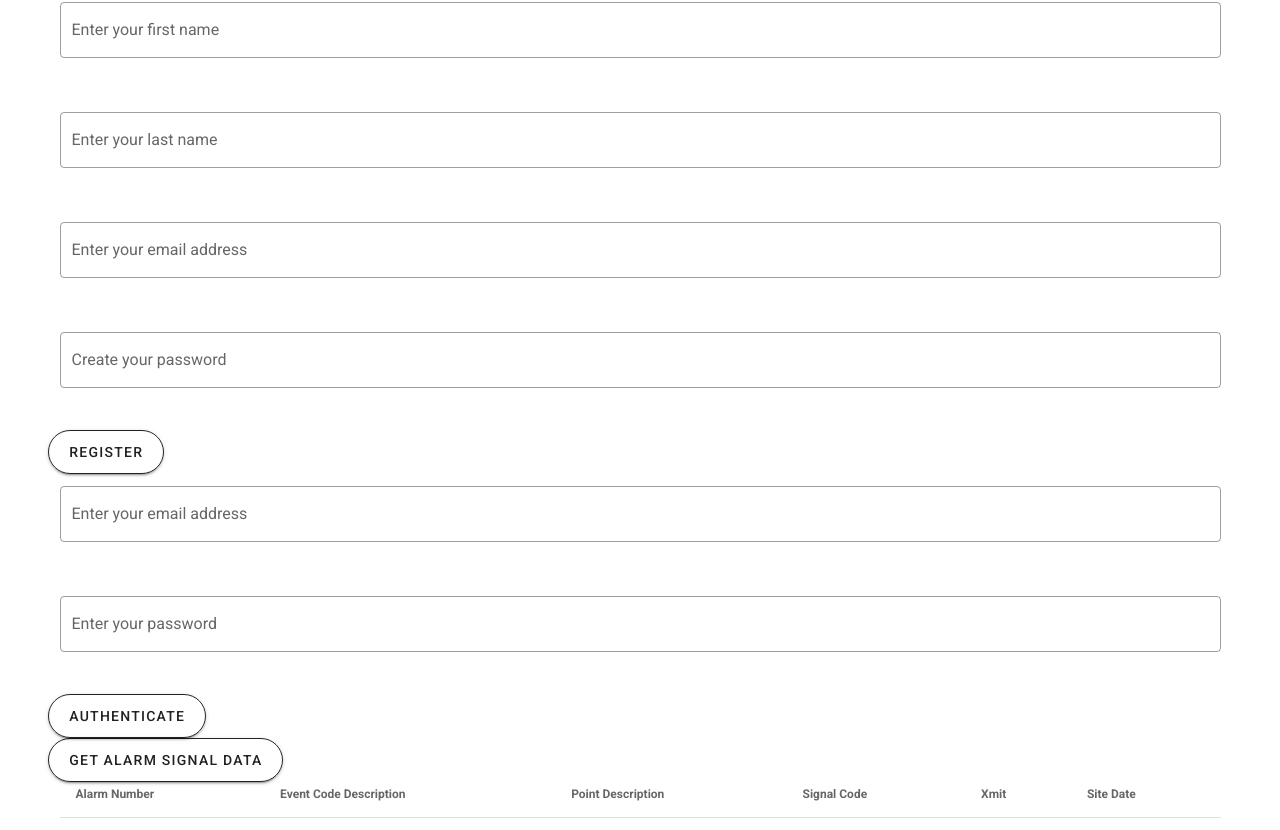
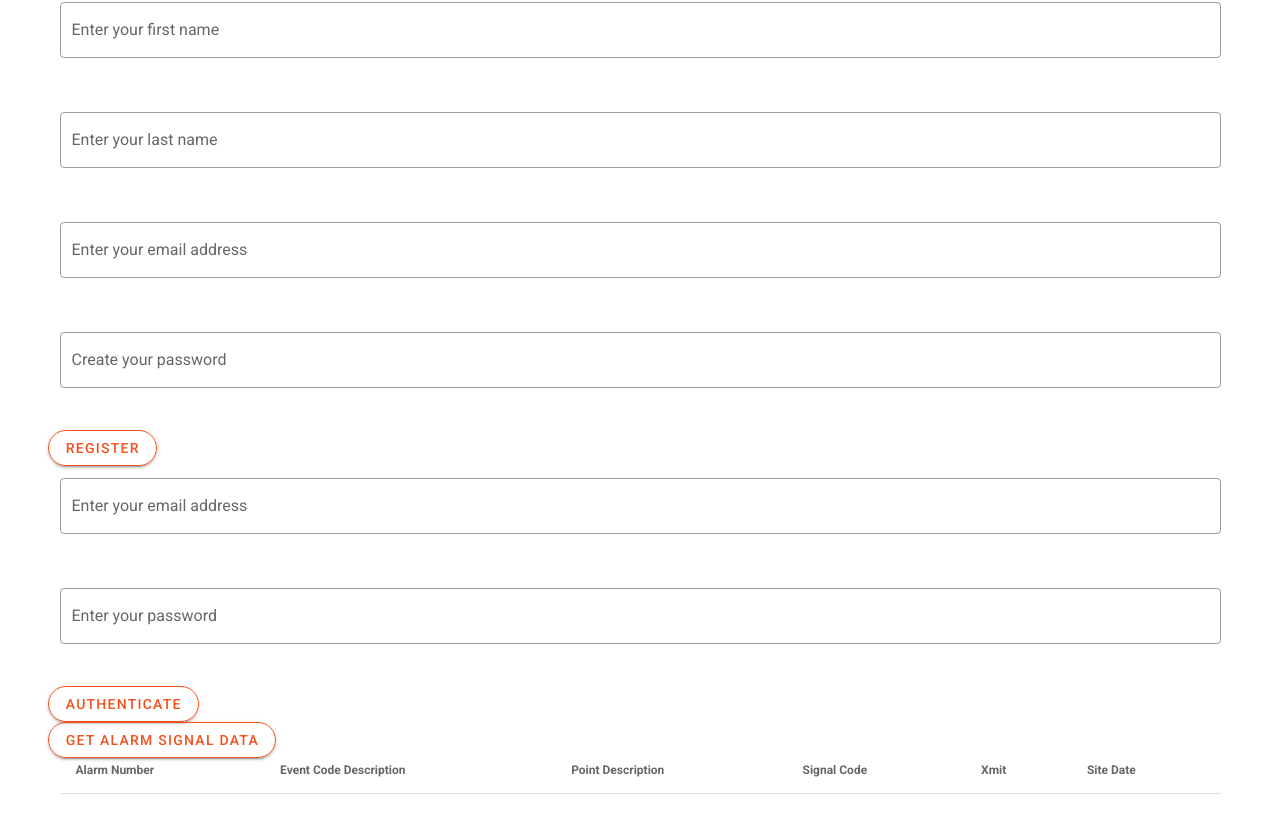
Before and after one commit to JDScharf/vue-app, a Vue app: page / in a window 1280 px wide. Shown: the part 358-1188 px from the top of the page. After the commit the page ends 1164 px from the top, so only its background shows below. Built offline with nearby package versions, Linux system fonts and the light colour scheme.

Commit message:
changed buttons to orange

```diff
--- a/src/components/AuthenticateUser.vue
+++ b/src/components/AuthenticateUser.vue
@@ -18,7 +18,7 @@
         </v-col>
         <v-btn @click="authenticate" depressed
   elevation="2"
-  large
+  color="secondary"
   outlined
   raised
   rounded>Authenticate</v-btn>
--- a/src/components/GetSignalData.vue
+++ b/src/components/GetSignalData.vue
@@ -3,7 +3,7 @@
     <v-row class="get-signal-data">
         <v-btn @click="getSignalData1" depressed
   elevation="2"
-  large
+  color="secondary"
   outlined
   raised
   rounded>Get Alarm Signal Data</v-btn>
--- a/src/components/RegisterUser.vue
+++ b/src/components/RegisterUser.vue
@@ -32,7 +32,7 @@
         </v-col>
         <v-btn @click ="register" depressed
   elevation="2"
-  large
+  color="secondary"
   outlined
   raised
   rounded>Register</v-btn>
--- a/src/plugins/vuetify.js
+++ b/src/plugins/vuetify.js
@@ -10,8 +10,8 @@ export default new Vuetify({
         themes: {
           light: {
             primary: colors.deepOrange,
-            secondary: colors.grey.darken1,
-            accent: colors.shades.black,
+            secondary: colors.deepOrange.darken1,
+            accent: colors.shades.deepOrange,
             error: colors.red.accent3,
           },
           dark: {
```
